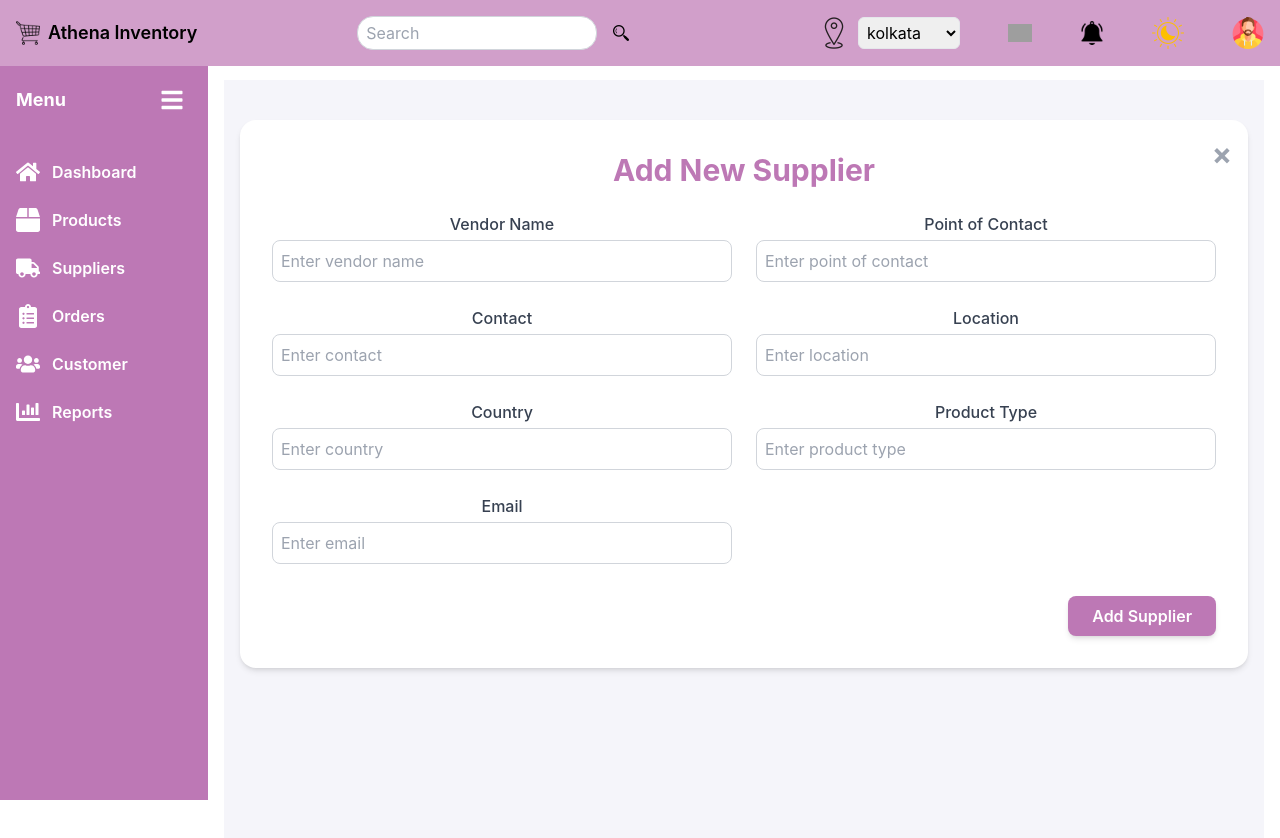
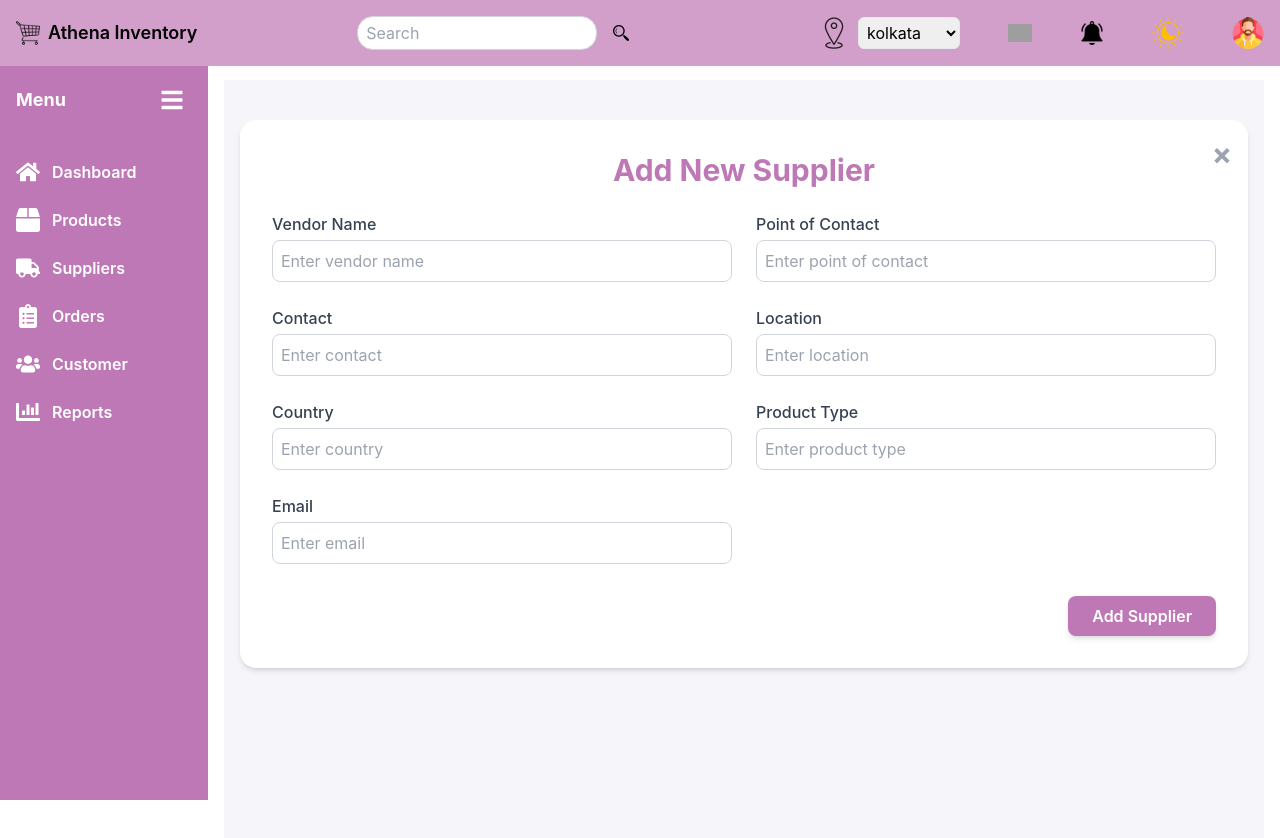
Before and after one commit to anik0103/inventory-management-system, a React (Create React App) app: page /AddSupplier in a window 1280 px wide. Shown: the top 838 px of the page. Built offline with nearby package versions, Linux system fonts and the light colour scheme; grey boxes are pictures that could not be loaded.

Commit message:
fix: Update form class in AddSupplier component for consistent text alignment

```diff
--- a/src/Components/Supplier/AddSupplier/AddSupplier.js
+++ b/src/Components/Supplier/AddSupplier/AddSupplier.js
@@ -57,7 +57,7 @@
 
         <h2 className="text-3xl font-bold text-[#bd78b5] mb-6 text-center">Add New Supplier</h2>
 
-        <form onSubmit={handleSubmit} className="grid grid-cols-1 md:grid-cols-2 gap-6">
+        <form onSubmit={handleSubmit} className="grid grid-cols-1 md:grid-cols-2 gap-6 text-start">
           {[
             { label: "Vendor Name", name: "vendorsName", type: "text" },
             { label: "Point of Contact", name: "pointOfContact", type: "text" },
```
